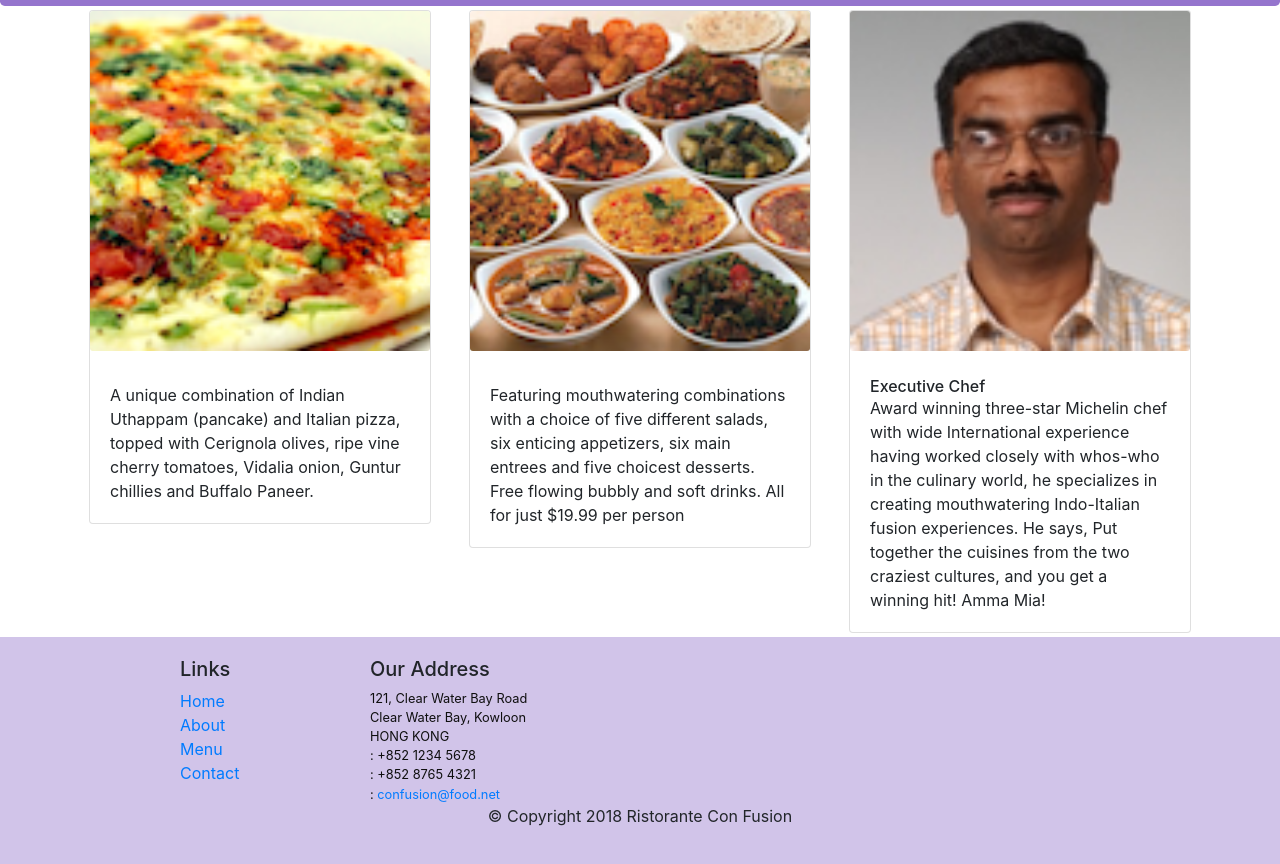
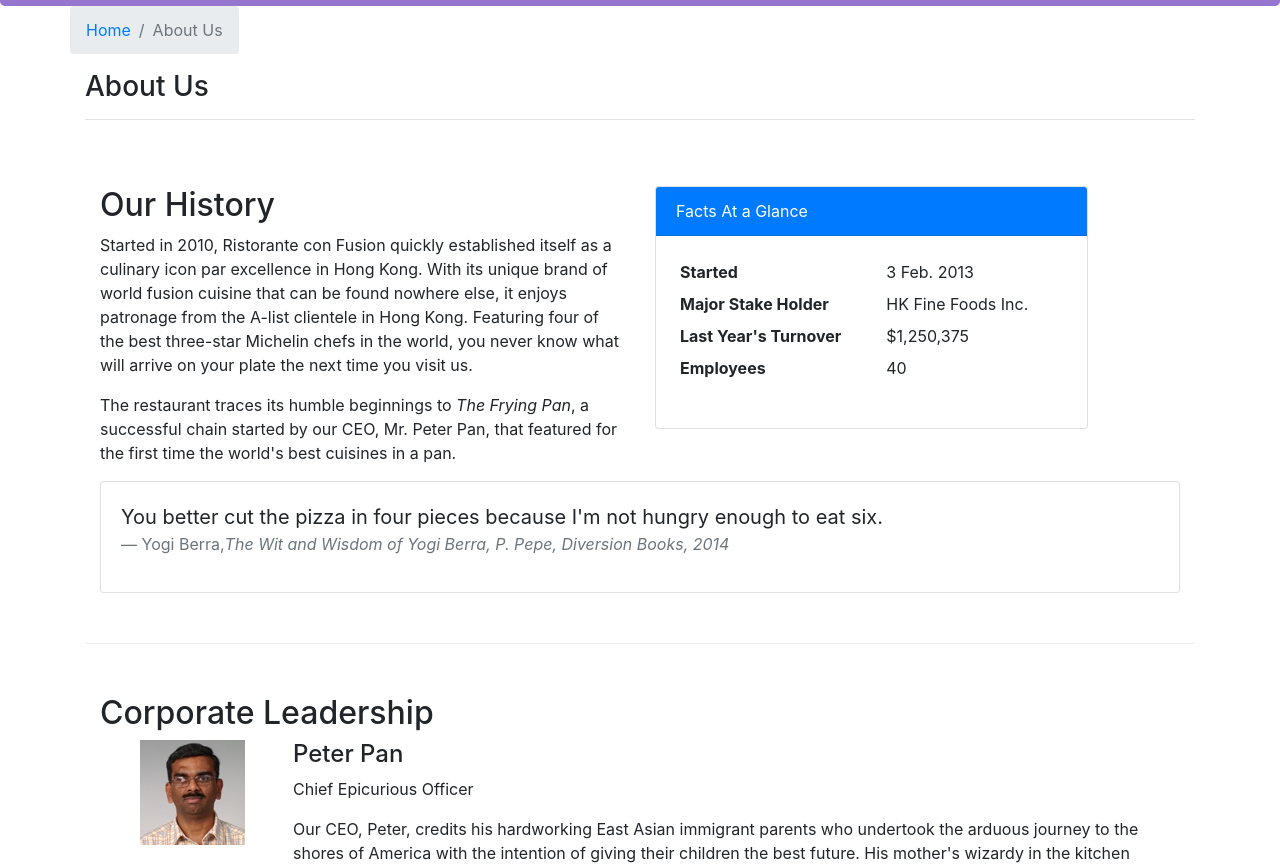
Before and after one commit to aznan-khan/restaurant, a React (Create React App) app: page /aboutus in a window 1280 px wide. Before the commit this address led to /home. Shown: the part 336-1200 px from the top of the page. Built offline with nearby package versions, Linux system fonts and the light colour scheme; the HTML template or start-up script is replaced by a standard one.

Commit message:
Assignment 2

```diff
--- /dev/null
+++ b/src/components/AboutUsComponent.js
@@ -0,0 +1,94 @@
+import React from 'react';
+import { Breadcrumb, BreadcrumbItem, Card, CardBody, CardHeader, Media } from 'reactstrap';
+import { Link } from 'react-router-dom';
+
+
+function RenderLeader({leader}) {
+    return(
+        <Media tag='li'>
+            <Media left middle>
+                <Media object src={leader.image} alt={leader.name}/>
+            </Media>
+            <Media body className='ml-5'>
+                <Media heading>
+                    {leader.name}
+                </Media>
+                <p>{leader.designation}</p>
+                <p>{leader.description}</p>
+            </Media>
+        </Media>
+    );
+}
+function About(props) {
+
+    const leaders = props.leaders.map((leader) => {
+        return (
+            <RenderLeader leader={leader}/>
+        );
+    });
+
+    return(
+        <div className="container">
+            <div className="row">
+                <Breadcrumb>
+                    <BreadcrumbItem><Link to="/home">Home</Link></BreadcrumbItem>
+                    <BreadcrumbItem active>About Us</BreadcrumbItem>
+                </Breadcrumb>
+                <div className="col-12">
+                    <h3>About Us</h3>
+                    <hr />
+                </div>
+            </div>
+            <div className="row row-content">
+                <div className="col-12 col-md-6">
+                    <h2>Our History</h2>
+                    <p>Started in 2010, Ristorante con Fusion quickly established itself as a culinary icon par excellence in Hong Kong. With its unique brand of world fusion cuisine that can be found nowhere else, it enjoys patronage from the A-list clientele in Hong Kong.  Featuring four of the best three-star Michelin chefs in the world, you never know what will arrive on your plate the next time you visit us.</p>
+                    <p>The restaurant traces its humble beginnings to <em>The Frying Pan</em>, a successful chain started by our CEO, Mr. Peter Pan, that featured for the first time the world's best cuisines in a pan.</p>
+                </div>
+                <div className="col-12 col-md-5">
+                    <Card>
+                        <CardHeader className="bg-primary text-white">Facts At a Glance</CardHeader>
+                        <CardBody>
+                            <dl className="row p-1">
+                                <dt className="col-6">Started</dt>
+                                <dd className="col-6">3 Feb. 2013</dd>
+                                <dt className="col-6">Major Stake Holder</dt>
+                                <dd className="col-6">HK Fine Foods Inc.</dd>
+                                <dt className="col-6">Last Year's Turnover</dt>
+                                <dd className="col-6">$1,250,375</dd>
+                                <dt className="col-6">Employees</dt>
+                                <dd className="col-6">40</dd>
+                            </dl>
+                        </CardBody>
+                    </Card>
+                </div>
+                <div className="col-12">
+                    <Card>
+                        <CardBody className="bg-faded">
+                            <blockquote className="blockquote">
+                                <p className="mb-0">You better cut the pizza in four pieces because
+                                    I'm not hungry enough to eat six.</p>
+                                <footer className="blockquote-footer">Yogi Berra,
+                                <cite title="Source Title">The Wit and Wisdom of Yogi Berra,
+                                    P. Pepe, Diversion Books, 2014</cite>
+                                </footer>
+                            </blockquote>
+                        </CardBody>
+                    </Card>
+                </div>
+            </div>
+            <div className="row row-content">
+                <div className="col-12">
+                    <h2>Corporate Leadership</h2>
+                </div>
+                <div className="col-12">
+                    <Media list>
+                        {leaders}
+                    </Media>
+                </div>
+            </div>
+        </div>
+    );
+}
+
+export default About;
--- a/src/components/MainComponent.js
+++ b/src/components/MainComponent.js
@@ -6,6 +6,7 @@
 import Header from './HeaderComponent';
 import Footer from './FooterComponent';
 import Home from './HomeComponent';
+import About from './AboutUsComponent';
 
 import { Switch, Route, Redirect} from 'react-router-dom';
 
@@ -57,6 +58,7 @@
                     <Route exact path='/menu' component = { () => <Menu dishes = {this.state.dishes}/>}/>
                     <Route path='/menu/:dishId' component = {DishWithId} />
                     <Route path='/contactus' component = {Contact}/>
+                    <Route path='/aboutus' component = { () => <About leaders = {this.state.leaders}/>}/>
                     <Redirect to='/home'/>
                 </Switch>
                 <Footer/>
--- a/src/components/MenuComponent.js
+++ b/src/components/MenuComponent.js
@@ -69,7 +69,6 @@
                         <h3>Menu</h3>
                         <hr/>
                     </div>
-
                 </div>
                 <div className="row">
                     {menu}
```
